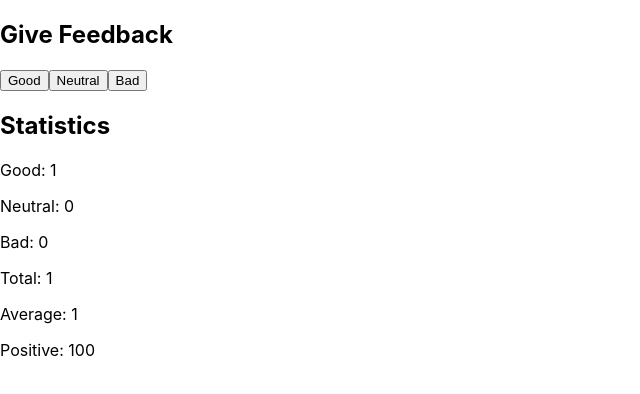
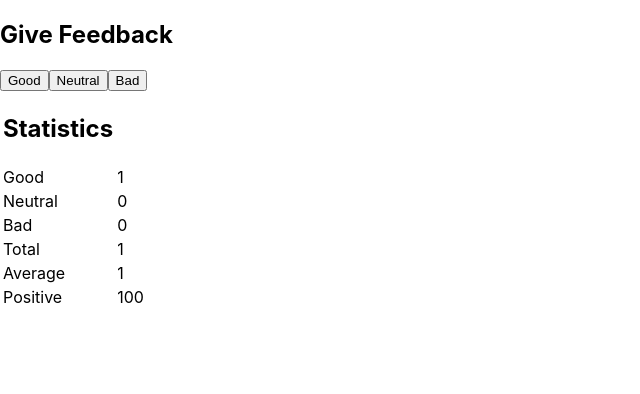
Before and after one commit to ryan-lewin/fullstackopen-2021-exercises, a React (Create React App) app in the folder part1/unicafe/: page / in a window 1280 px wide. Both pictures are taken after a click on the button "Good". Shown: the top 394 px of the page, without its empty margins (0-640 px from the left). Built offline with nearby package versions, Linux system fonts and the light colour scheme; the HTML template or start-up script is replaced by a standard one.

Commit message:
Completes exercise 1.11

```diff
--- a/part1/unicafe/src/components/SingleStatistic.js
+++ b/part1/unicafe/src/components/SingleStatistic.js
@@ -2,9 +2,10 @@
 
 const SingleStatistic = ({value, text}) => {
   return (
-    <div>
-      <p>{text}: {value}</p>
-    </div>
+    <tr>
+      <td>{text}</td>
+      <td>{value}</td>
+    </tr>
   )
 }
 
--- a/part1/unicafe/src/components/Statistics.js
+++ b/part1/unicafe/src/components/Statistics.js
@@ -8,15 +8,19 @@
 
   if(totalValue > 0) {
     return (
-      <div>
-        <h2>Statistics</h2>
+        <table>
+          <tbody>
+            <tr>
+              <th><h2>Statistics</h2></th>
+            </tr>
             <SingleStatistic value={goodValue} text='Good'/>
             <SingleStatistic value={neutralValue} text='Neutral'/>
             <SingleStatistic value={badValue} text='Bad'/>
             <SingleStatistic value={totalValue} text='Total'/>
             <SingleStatistic value={averageValue} text='Average'/>
             <SingleStatistic value={positiveValue} text='Positive'/>
-      </div>
+          </tbody>
+        </table>
     )
   }
 
```
Lines whose indentation alone changed are shown as unchanged.
